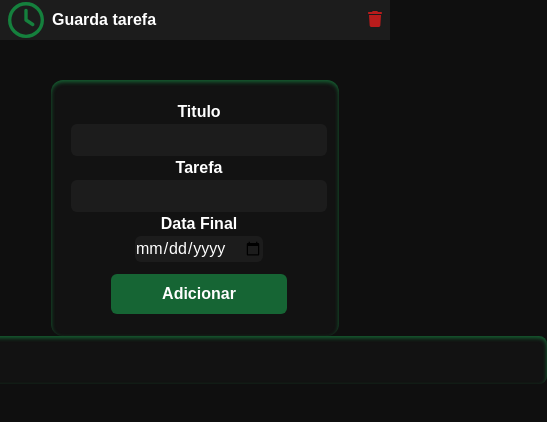
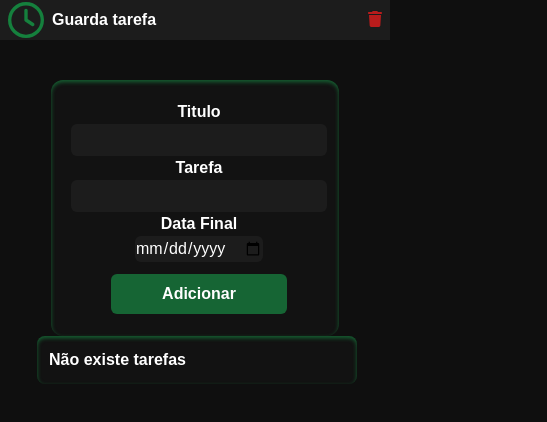
Before and after one commit to Igorrafael90/GuardaTarefas, a Next.js app: page / in a window 390 px wide. Shown: the top 422 px of the page, 547 px wide, since content can reach past the window. Built offline with nearby package versions, Linux system fonts and the light colour scheme.

Commit message:
Responsividade grid

```diff
--- a/app/page.tsx
+++ b/app/page.tsx
@@ -44,7 +44,7 @@ export default function Home() {
             </button>
           </div>
 
-          <div className="bg-CinzaM w-Smd h-auto rounded-lg shadow-green-800 shadow-inner grid grid-cols-3 p-3 max-smd:grid-cols-2 max-smd:w-Smdf">
+          <div className="bg-CinzaM w-Smd h-auto rounded-lg shadow-green-800 shadow-inner grid grid-cols-3 p-3 xl:grid-cols-3 xl:w-Smd md:grid-cols-2 md:w-Smdf max-sm:grid-cols-1 max-sm:w-80">
             {Tasks.length == 0 ? (
               <p className="text-white font-extrabold">Não existe tarefas</p>
             ) : (
```
